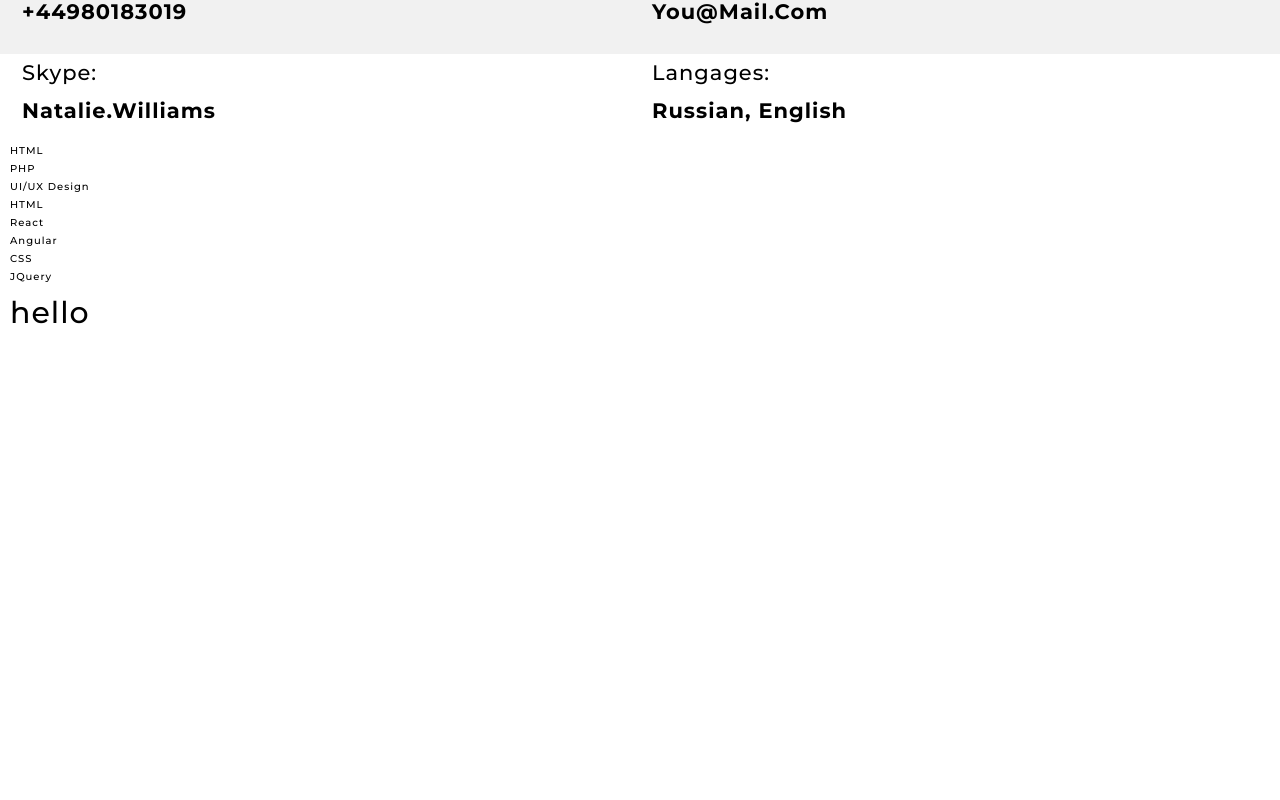
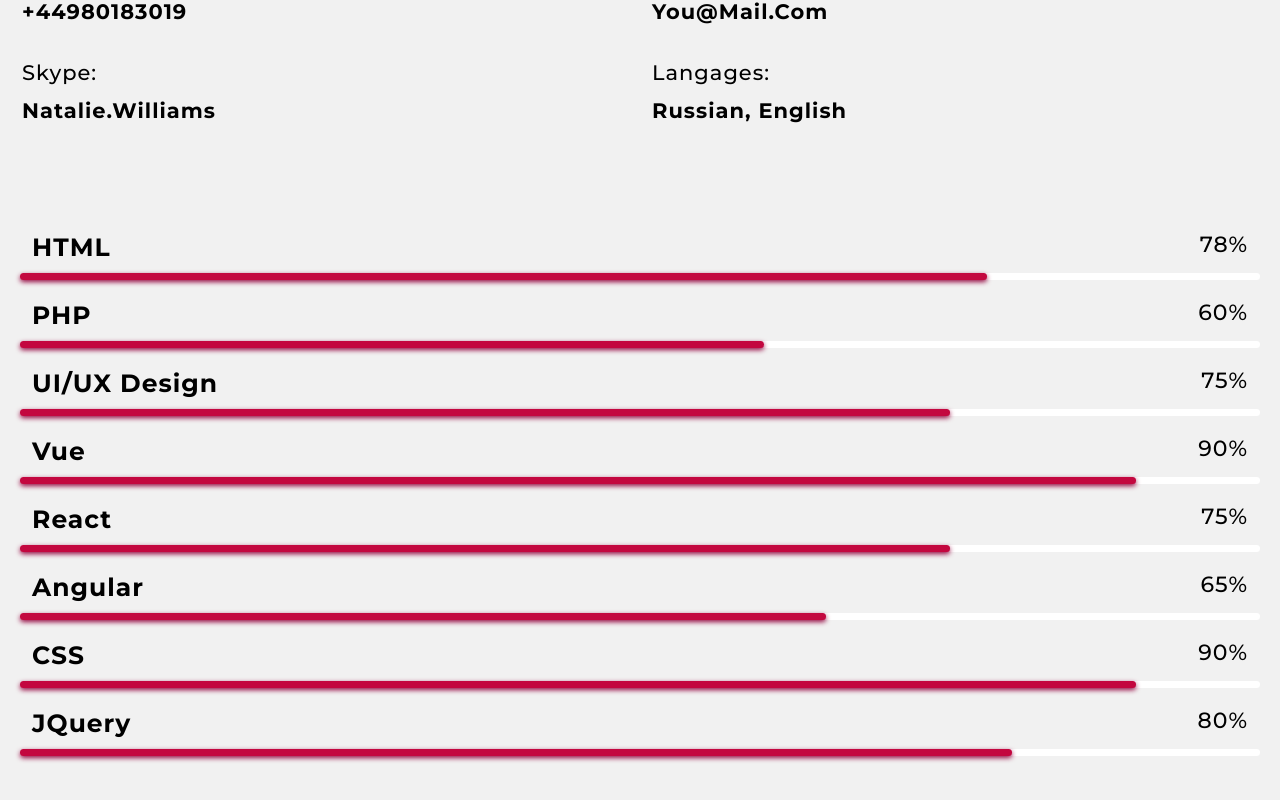
Before and after one commit to Tyler-Wiz/rjs-portfolio, a React (Create React App) app: page / in a window 1280 px wide. Shown: the part 1546-2346 px from the top of the page. Before the commit the page ends 1886 px from the top, so only its background shows below. Built offline with nearby package versions, Linux system fonts and the light colour scheme.

Commit message:
skills refactored

```diff
--- a/src/assets/css/main/styles.css
+++ b/src/assets/css/main/styles.css
@@ -41,11 +41,15 @@
 h2 {font-size: clamp(2rem, 2.5vw, 3.5rem);}
 h3 {font-size: clamp(1.8rem, 2.5vw, 3rem);}
 h4 {font-size: clamp(1.5rem, 2.5vw, 2.5rem);}
+h5 {font-size: clamp(1.3rem, 2.5vw, 2.2rem);}
 p {
     font-size: clamp(1.1rem, 2.5vw, 2.1rem);
     font-weight: 400;
 }
 
+.skill_info h4{
+   font-weight: 700;
+}
 /* ==========
    Layout
 ========== */
@@ -195,7 +199,6 @@
 
 .about_index{
     padding: 1rem;
-    height: 100vh;
     background-color: var(--lightgrey);
 }
 
@@ -213,6 +216,7 @@
     grid-template-columns: repeat(2, 1fr);
     list-style-type: none;
     text-transform: capitalize;
+    margin-bottom: 7rem;
 }
 
 .about_info li{
@@ -223,3 +227,50 @@
     display: block;
     font-weight: 900;
 }
+
+/* Skills */
+
+.skill_container{
+    width: 100%;
+    display: flex;
+    flex-direction: column;
+    list-style: none;
+    padding: 1rem;
+    margin-bottom: 7rem;
+}
+.skill_info{
+    display: flex;
+    justify-content: space-between;
+    padding: .3rem 1.2rem;
+}
+
+.skill_progress--bar{
+    width: 100%;
+    height: .7rem;
+    background-color: white;
+    margin-bottom: 1rem;
+    border-radius: 10px;
+}
+
+.css,.html, .angular, .vue, .php, .ux, .jquery, .react{
+    background: var(--primary);
+	box-shadow: 0 3px 3px -5px var(--secondary), 0 2px 5px var(--primaryPink);
+	border-radius: 20px;
+	color: #fff;
+	display: flex;
+	align-items: center;
+	justify-content: center;
+	height: 100%;
+	width: 100%;
+	opacity: 1;
+	transition: 1s ease 0.3s;
+}
+
+.css{width: 90%;}
+.html{width: 78%;}
+.angular{width: 65%;}
+.vue{width: 90%; }
+.php{width: 60%; }
+.ux{width: 75%;}
+.jquery{width: 80%;}
+.react{width: 75%;}
--- a/src/components/about/About.jsx
+++ b/src/components/about/About.jsx
@@ -1,6 +1,5 @@
 import { aboutMe, Avatar } from "../data/AboutData"
 import { MySkills } from "./MySkills"
-import { Work } from "./Work"
 
 export const About = () => {
     const {img} = Avatar
@@ -18,8 +17,7 @@
                     </li>
                 ))}
             </ul>
-            <MySkills />
-            <Work />
+            <MySkills/>
        </section>
     )
 }
--- a/src/components/about/MySkills.jsx
+++ b/src/components/about/MySkills.jsx
@@ -1,13 +1,25 @@
 import { SkillData } from '../data/SkillData'
 
 export const MySkills = () => {
+
     return (
         <div>
-            {SkillData.map((item, id) => (
-                <div>
-                    {item.name}
-                </div>
-            ))}
+            <ul className='skill_container'>
+                {SkillData.map((item, id) => (
+                    <li key={id} >
+                        <div className='skill_info'>
+                            <h4>{item.name}</h4>
+                            <h5>{item.percentage}</h5>
+                        </div>
+                    <div className='skill_progress--bar'>
+                        <div className={item.cName}>
+                        </div>
+                    </div>
+
+                    </li>
+                ))}
+            </ul>
+
         </div>
     )
 }
--- a/src/components/data/SkillData.jsx
+++ b/src/components/data/SkillData.jsx
@@ -1,10 +1,10 @@
 export const SkillData  = [
-    {name:'HTML', percentage:'78%'},
-    {name:'PHP', percentage:'60%'},
-    {name:'UI/UX Design', percentage:'75%'},
-    {name:'HTML', percentage:'90%'},
-    {name:'React', percentage:'75%'},
-    {name:'Angular', percentage:'65%'},
-    {name:'CSS', percentage:'90%'},
-    {name:'JQuery', percentage:'80%'}
+    {name:'HTML', percentage:'78%',cName:'html'},
+    {name:'PHP', percentage:'60%',cName:'php'},
+    {name:'UI/UX Design', percentage:'75%',cName:'ux'},
+    {name:'Vue', percentage:'90%',cName:'vue'},
+    {name:'React', percentage:'75%',cName:'react'},
+    {name:'Angular', percentage:'65%',cName:'angular'},
+    {name:'CSS', percentage:'90%',cName:'css'},
+    {name:'JQuery', percentage:'80%',cName:'jquery'}
 ]
```
